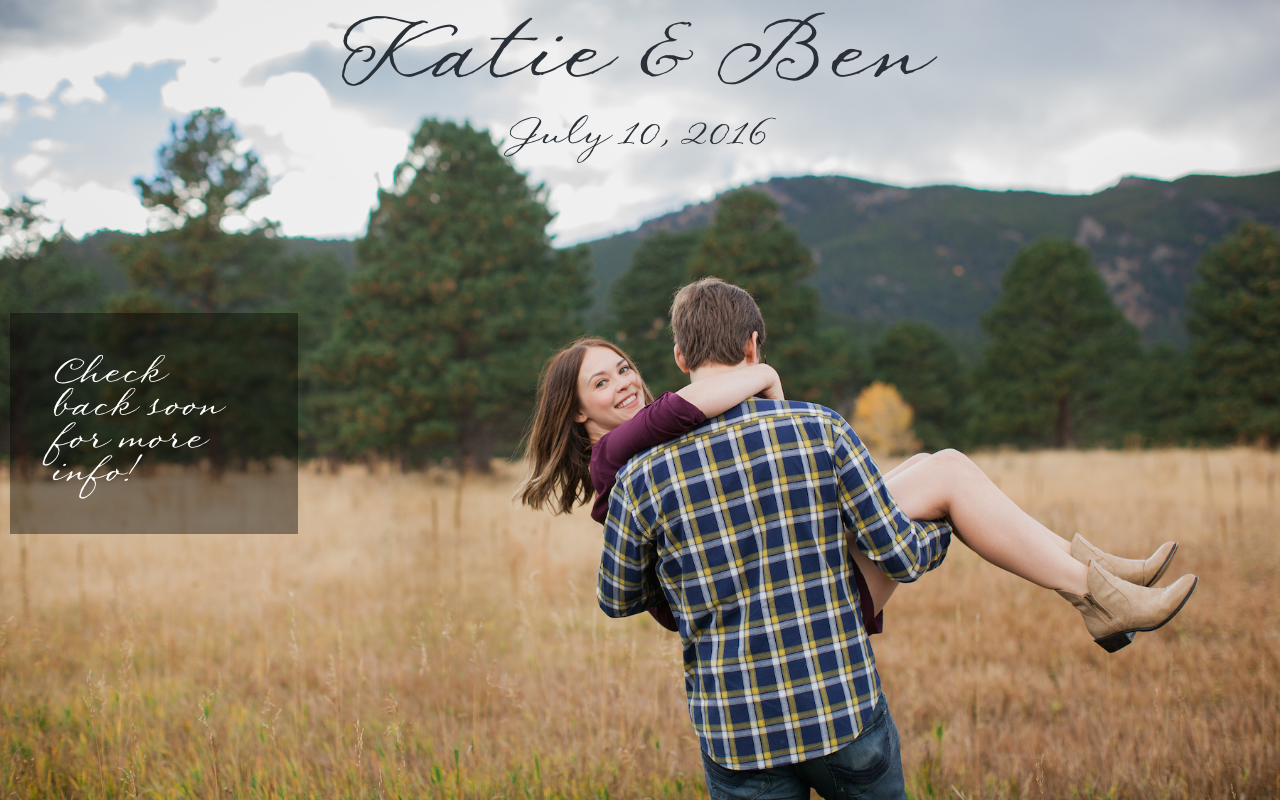
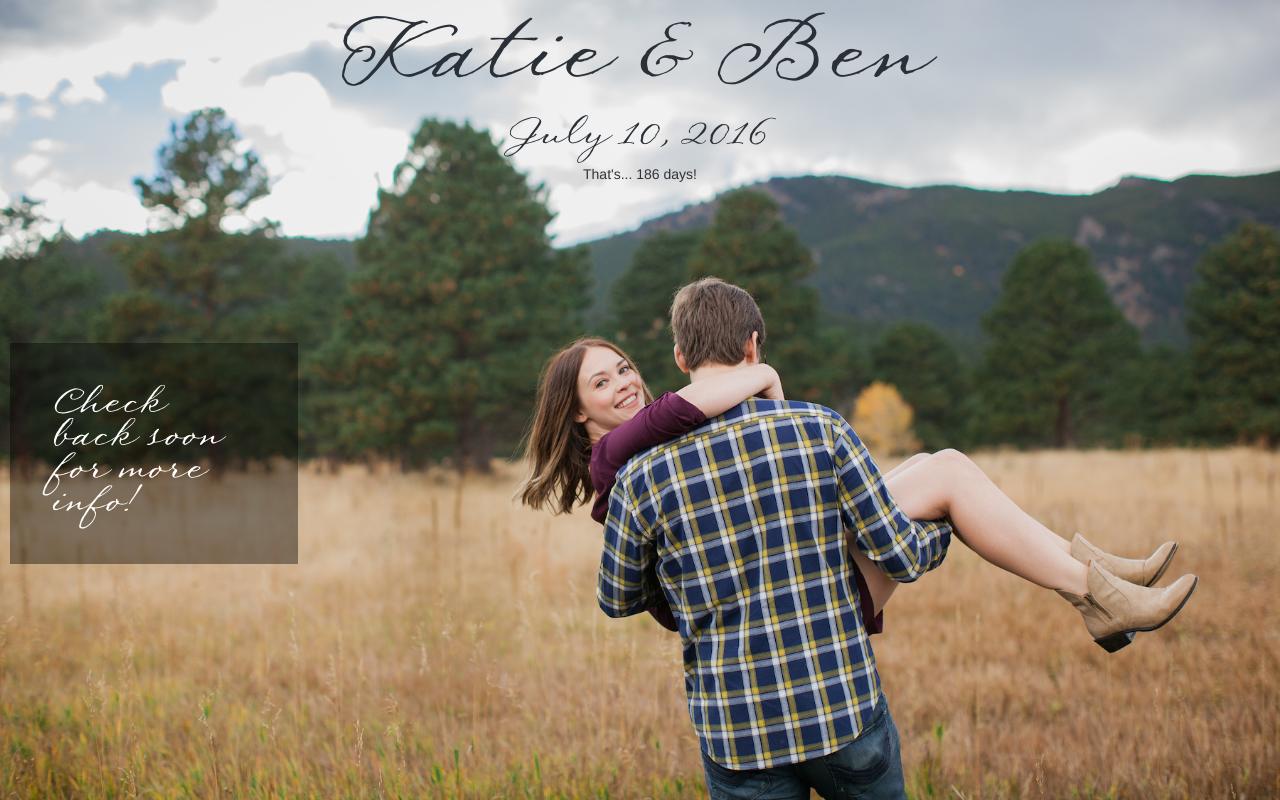
Before and after one commit to benhassara/wedding-site, a website: page index.html in a window 1280 px wide. Drawn offline with nearby package versions, Linux system fonts and the light colour scheme.

Commit message:
katie wanted the countdown back

```diff
--- a/index.html
+++ b/index.html
@@ -24,6 +24,11 @@
     </div> -->
 
     <div class="row">
+        <div class="col-xs-12">
+            <p class="text-center">
+                That's... <span id="counter"></span> days!
+            </p>
+        </div>
         <div class="col-xs-3">
             <h2 class="check-back">
                 Check back soon for more info!
```
